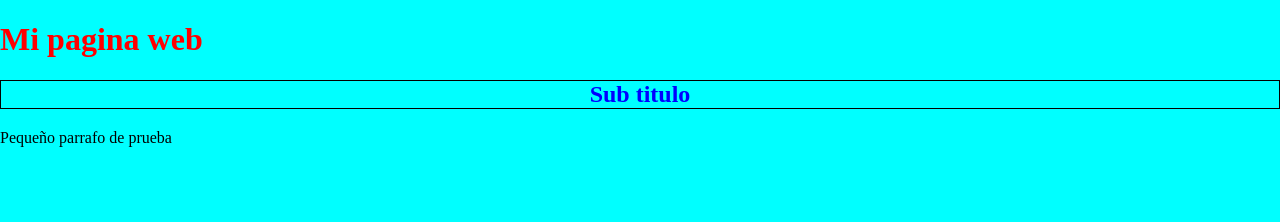
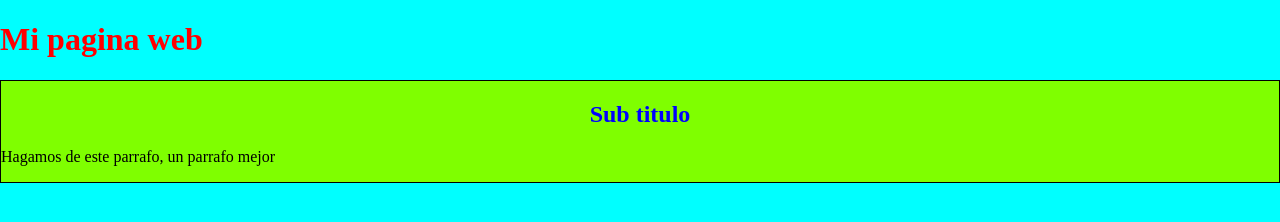
Before and after one commit to MASISOMETAL/test-repo, a plain HTML site: page index.html in a window 1280 px wide. Drawn offline with Linux system fonts and the light colour scheme.

Commit message:
hice modificaciones en los estilos css y agregue clases a el contenido html

```diff
--- a/css/style.css
+++ b/css/style.css
@@ -5,12 +5,16 @@ body {
     background-color: aqua;
 }
 
-h1 {
+.title {
     color: red;
 }
 
-h2 {
+.sub-title {
     color: blue;
     text-align: center;
+}
+
+.container {
     border: 1px solid black;
+    background-color: chartreuse;
 }
--- a/index.html
+++ b/index.html
@@ -1,5 +1,5 @@
 <!DOCTYPE html>
-<html lang="en">
+<html lang="es">
 <head>
     <meta charset="UTF-8">
     <meta name="viewport" content="width=device-width, initial-scale=1.0">
@@ -8,11 +8,14 @@
 </head>
 <body>
 
-    <h1>Mi pagina web</h1>
+    <h1 class="title">Mi pagina web</h1>
 
-    <h2>Sub titulo</h2>
+    <section class="container">
+        <h2 class="sub-title">Sub titulo</h2>
 
-    <p>Pequeño parrafo de prueba</p>
+        <p>Hagamos de este parrafo, un parrafo mejor</p>
+    </section>
+
 
 </body>
 </html>
```
